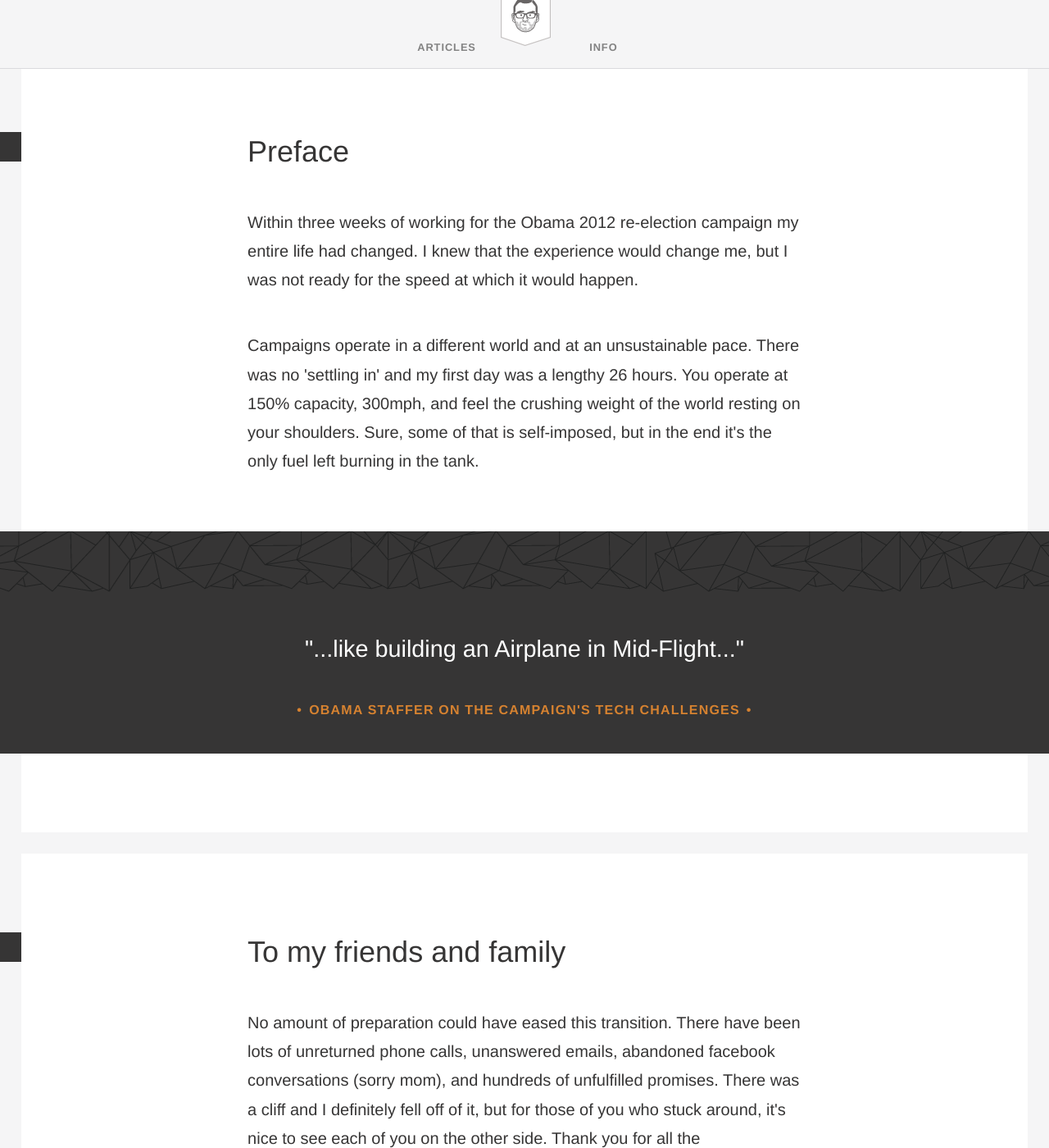
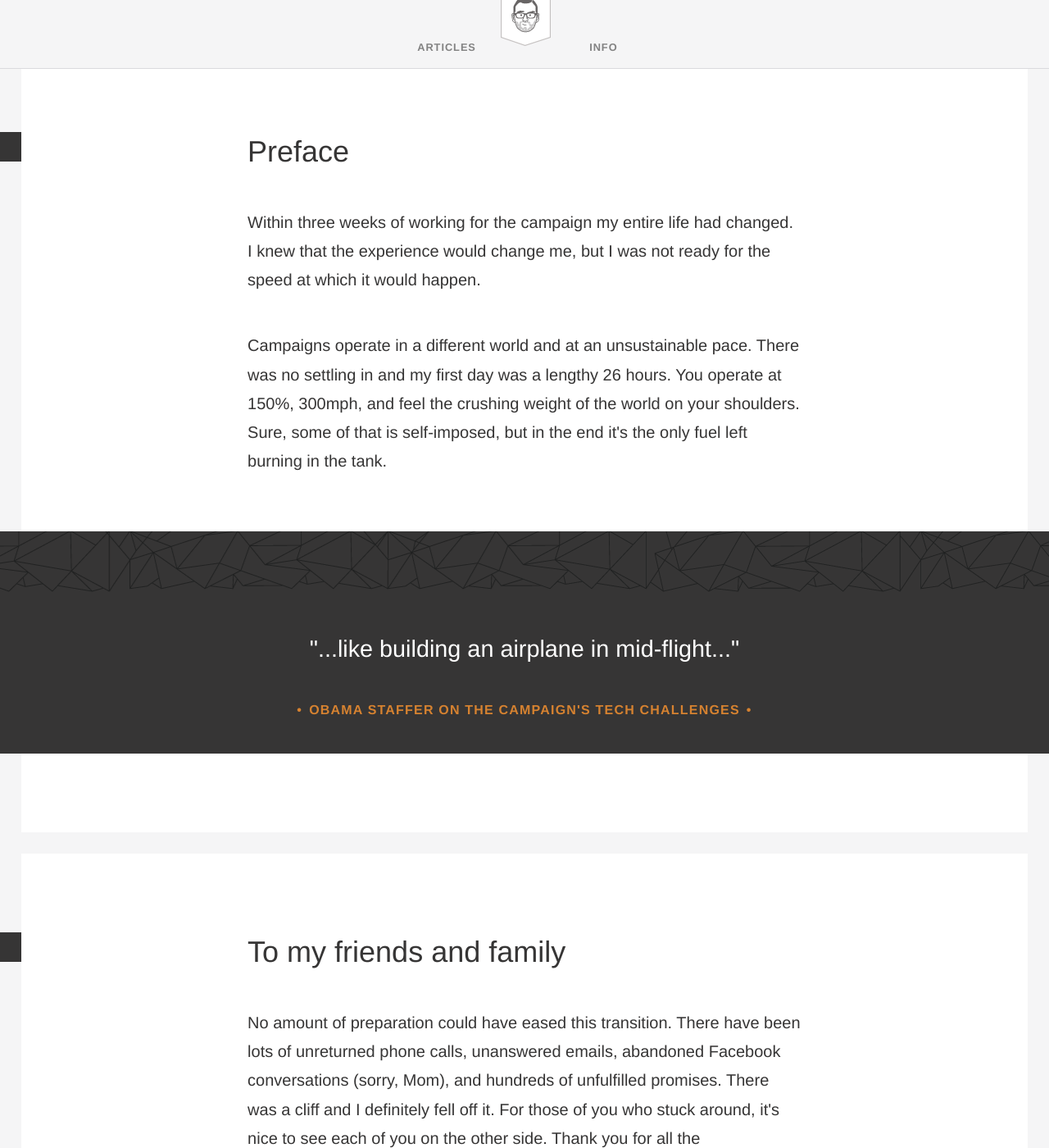
Before and after one commit to jeffreylouden/jeffreylouden.github.com, a Jekyll site: the page built from _posts/2012-02-19-thank-you.html, in a window 1280 px wide and 1400 px high, scrolled down 617 px. Shown: the whole window at 82% size. Built offline with Jekyll 4.4.1, drawn with Linux system fonts in a browser that asks for light colours; nearby versions of some CDN libraries; some of the changed text lies outside the part shown.

Commit message:
copy changes from mary

```diff
--- a/_posts/2012-02-19-thank-you.html
+++ b/_posts/2012-02-19-thank-you.html
@@ -1,18 +1,19 @@
 ---
 layout: default
 title: Thank You
-intro: There have been <a href="http://readlists.com/facffe6d/" title="The Tech President ReadList by Manik Rathee">plenty of articles and posts</a> written about what Obama for America's digital and technology teams accomplished in 2012, but this is not one of those posts. These are the words that have been floating in my head since November 7th, 2012 and they are dedicated to all who deserve to hear them. Thank you.
+intro: There have been <a href="http://readlists.com/facffe6d/" title="The Tech President ReadList by Manik Rathee">plenty of articles and posts</a> written about what Obama for America's digital and technology teams accomplished in 2012, but this is not one of those. These are the words that have been floating in my head since November 7th, 2012 and they are dedicated to all who deserve to hear them. Thank you.
 ---
 
 <section>
   <h3>Preface</h3>
-	<p>Within three weeks of working for the Obama 2012 re-election campaign my entire life had changed. I knew that the experience would change me, but I was not ready for the speed at which it would happen.</p>
-	<p>Campaigns operate in a different world and at an unsustainable pace. There was no 'settling in' and my first day was a lengthy 26 hours. You operate at 150% capacity, 300mph, and feel the crushing weight of the world resting on your shoulders. Sure, some of that is self-imposed, but in the end it's the only fuel left burning in the tank.</p>
-	<blockquote><p>&quot;...like building an Airplane in Mid-Flight...&quot;</p><cite>Obama staffer on the campaign's tech challenges</cite></blockquote>
+	<p>Within three weeks of working for the campaign my entire life had changed. I knew that the experience would change me, but I was not ready for the speed at which it would happen.</p>
+	<p>Campaigns operate in a different world and at an unsustainable pace. There was no settling in and my first day was a lengthy 26 hours. You operate at 150%, 300mph, and feel the crushing weight of the world on your shoulders. Sure, some of that is self-imposed, but in the end it's the only fuel left burning in the tank.</p>
+	<blockquote><p>&quot;...like building an airplane in mid-flight...&quot;</p><cite>Obama staffer on the campaign's tech challenges</cite></blockquote>
 </section>
 <section>
 	<h3>To my friends and family</h3>
-	<p>No amount of preparation could have eased this transition. There have been lots of unreturned phone calls, unanswered emails, abandoned facebook conversations (sorry mom), and hundreds of unfulfilled promises. There was a cliff and I definitely fell off of it, but for those of you who stuck around, it's nice to see each of you on the other side. Thank you for all the congratulations, celebratory drinks, concessionary handshakes, and every "welcome home" and "we're so proud of you". More apologies might seem excessive at this point, but please accept one more followed by an "I love you". For those of you who didn't stick around, I understand and I miss you.</p>
+	<p>No amount of preparation could have eased this transition. There have been lots of unreturned phone calls, unanswered emails, abandoned Facebook conversations (sorry, Mom), and hundreds of unfulfilled promises. There was a cliff and I definitely fell off it. For those of you who stuck around, it&#039;s nice to see each of you on the other side. Thank you for all the congratulations, celebratory drinks, concessionary handshakes, and every &quot;welcome home&quot; and &quot;we&#039;re so proud of you.&quot;</p>
+	<p>More apologies might seem excessive at this point, but please accept one more followed by an &quot;I love you.&quot; For those of you who didn&#039;t stick around, I understand and I miss you.</p>
 </section>
 <section>
 	<h3>To Frontend</h3>
```
Also changed, not shown: other parts of _posts/2012-02-19-thank-you.html (+4 -4 lines).
